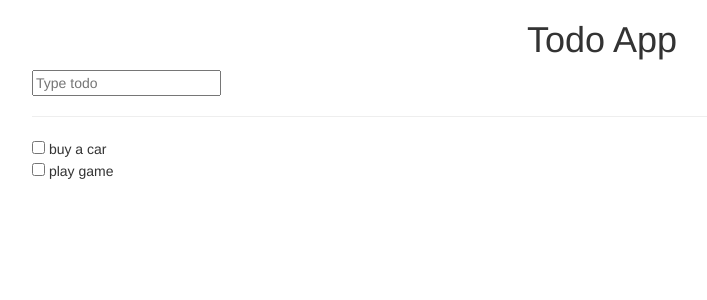
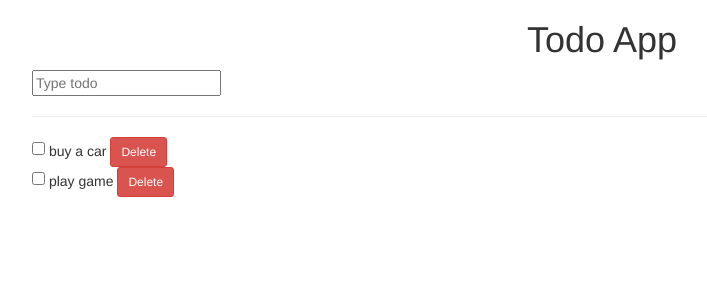
Before and after one commit to zzee22su/basic_vue_TODO, a Vue app: page / in a window 1280 px wide. Shown: the top 300 px of the page, without its empty margins (38-745 px from the left). Built offline with nearby package versions, Linux system fonts and the light colour scheme.

Commit message:
IMP : todo 삭제 기능

```diff
--- a/src/App.vue
+++ b/src/App.vue
@@ -7,7 +7,8 @@
       v-for="todo in todos"
       :key="todo.id"
       :todo="todo"
-      @toggle-checkbox="toggleCheckbox">
+      @toggle-checkbox="toggleCheckbox"
+      @click-delete="deleteTodo">
     </Todo>
   </div>
 </template>
@@ -41,6 +42,15 @@
         return todo.id === id;
       });
       this.todos[index].checked = checked;
+    },
+    deleteTodo(id) {
+      // 방법1
+      // const index = this.todos.findIndex(todo => {
+      //   return todo.id === id;
+      // });
+      // this.todos.splice(index, 1);
+      // 방법2
+      this.todos = this.todos.filter(todo => todo.id !== id);
     }
   }
 }
--- a/src/components/Todo.vue
+++ b/src/components/Todo.vue
@@ -1,11 +1,13 @@
 <template>
-    <div>
+    <div class="d-flex">
         <input type="checkbox" :checked="todo.checked" @change="toggleCheckbox">
         <span
+        class="ml-3 flex-grow-1"
             :class="todo.checked ? 'text-muted' : ''"
             :style="todo.checked ? 'text-decoration:line-through': ''">
             {{ todo.text }}
         </span>
+        <button class="btn btn-danger btn-sm" @click="clickDelete">Delete</button>
     </div>
 </template>
 
@@ -23,6 +25,9 @@
                 id: this.todo.id,
                 checked: e.target.checked
             })
+        },
+        clickDelete() {
+            this.$emit('click-delete', this.todo.id)
         }
     }
 
```
Lines whose indentation alone changed are shown as unchanged.
